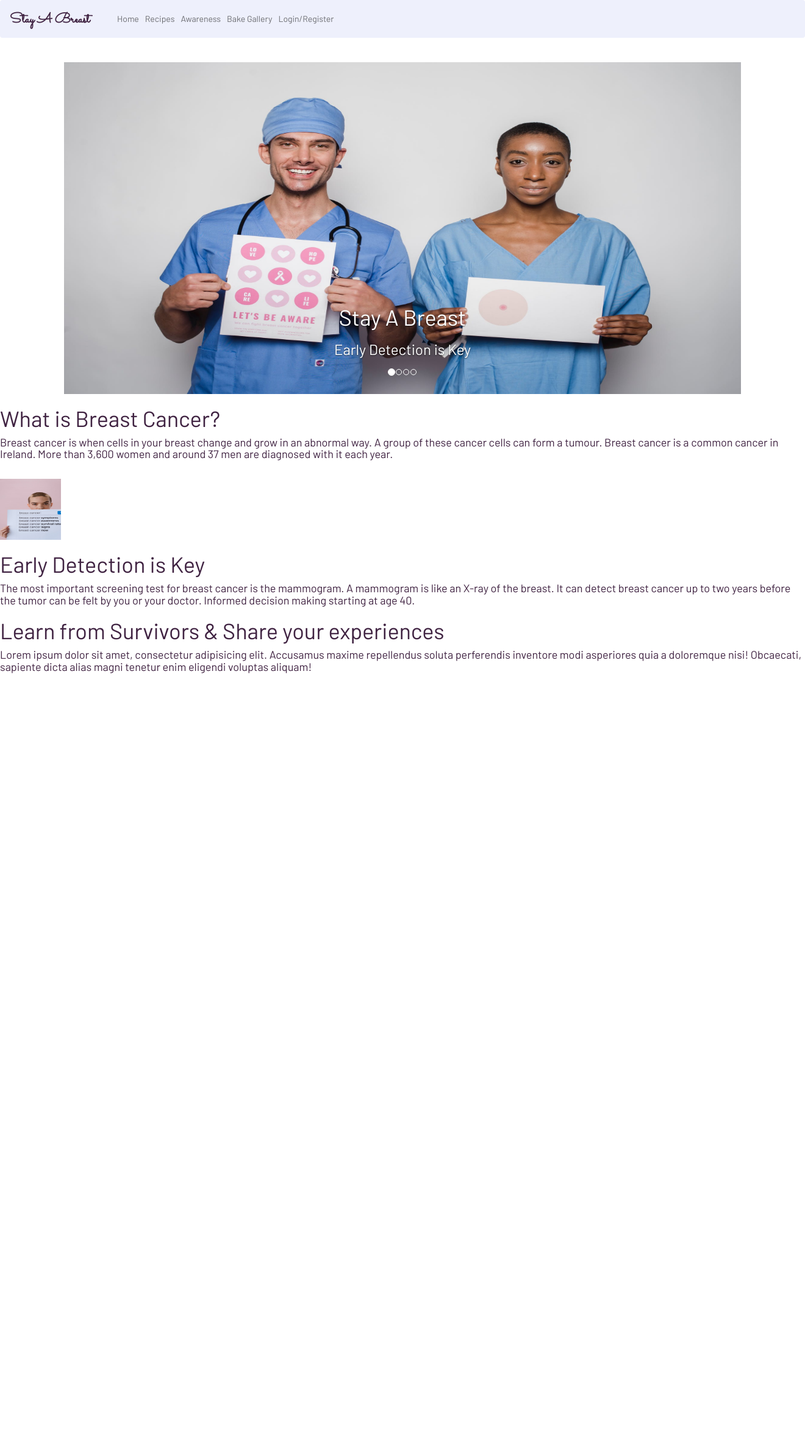
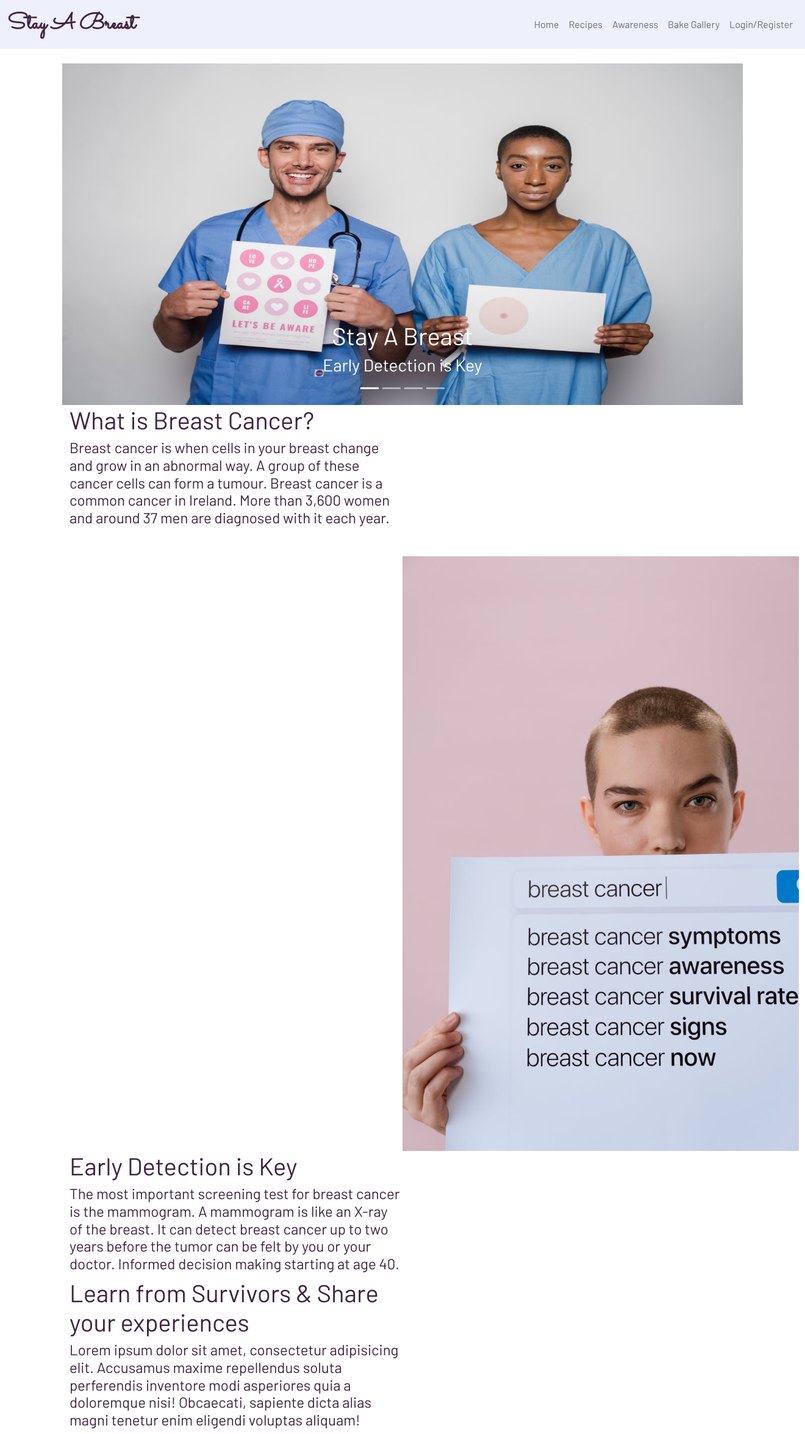
Before and after one commit to Sharon-B/BreastCancerAwarenessBakingApp, a Flask app: page / in a window 1320 px wide. Shown: the whole page at 61% size. Before the commit the page ends 1104 px from the top, so only its background shows below. Run offline with Flask 2, Linux system fonts and the light colour scheme; data that the repository does not hold is empty; some libraries are stand-ins or nearby versions.

Commit message:
Add new Carousel & edit content on index.html

```diff
--- a/static/css/style.css
+++ b/static/css/style.css
@@ -92,14 +92,23 @@ footer {
     margin: 10px;
 }
 
-.carousel-inner > .item > img,
-.carousel-inner > .item > a > img {
+.carousel-item > img {
   width: 100%;
   margin: 0;
-  height: 68vh!important;
+  height: 70vh!important;
+}
+.carousel-item {
+    height: 70vh;
+    width: 100%;
+    margin: 0;
+}
+
+.carousel-caption {
+    position: absolute;
 }
 
 .aware-img1 {
-    height: 100px!important;
-    width: 100px;
+    margin-top: 1rem;
+    height: 1000px!;
+    width: 650px;
 }
--- a/templates/base.html
+++ b/templates/base.html
@@ -20,7 +20,6 @@
     <!-- Bootstrap Stylesheet-->
     <link href="https://cdn.jsdelivr.net/npm/bootstrap@5.1.3/dist/css/bootstrap.min.css" rel="stylesheet"
         integrity="sha384-1BmE4kWBq78iYhFldvKuhfTAU6auU8tT94WrHftjDbrCEXSU1oBoqyl2QvZ6jIW3" crossorigin="anonymous">
-    <link rel="stylesheet" href="https://maxcdn.bootstrapcdn.com/bootstrap/3.4.1/css/bootstrap.min.css">
     <title>Stay A Breast</title>
 </head>
 
--- a/templates/index.html
+++ b/templates/index.html
@@ -1,10 +1,5 @@
 {% extends "base.html" %}
 {% block content %}
-<meta name="viewport" content="width=device-width, initial-scale=1">
-<link rel="stylesheet" href="https://maxcdn.bootstrapcdn.com/bootstrap/3.4.1/css/bootstrap.min.css">
-<script src="https://ajax.googleapis.com/ajax/libs/jquery/3.5.1/jquery.min.js"></script>
-<script src="https://maxcdn.bootstrapcdn.com/bootstrap/3.4.1/js/bootstrap.min.js"></script>
-</head>
 <body>
 
 <div class="container">
@@ -18,62 +13,75 @@
       <li data-target="#myCarousel" data-slide-to="3"></li>
     </ol>
     <!-- Wrapper for slides -->
-    <div class="carousel-inner" role="listbox">
-
-      <div class="item active">
-        <img src="/static/images/2.jpeg" alt="Dr & Cancer patient spreading awareness" width="560" height="345">
-        <div class="carousel-caption">
+<div id="carouselExampleCaptions" class="carousel slide" data-bs-ride="carousel">
+  <div class="carousel-indicators">
+    <button type="button" data-bs-target="#carouselExampleCaptions" data-bs-slide-to="0" class="active" aria-current="true" aria-label="Slide 1"></button>
+    <button type="button" data-bs-target="#carouselExampleCaptions" data-bs-slide-to="1" aria-label="Slide 2"></button>
+    <button type="button" data-bs-target="#carouselExampleCaptions" data-bs-slide-to="2" aria-label="Slide 3"></button>
+    <button type="button" data-bs-target="#carouselExampleCaptions" data-bs-slide-to="3" aria-label="Slide 4"></button>
+  </div>
+  <div class="carousel-inner">
+    <div class="carousel-item active">
+      <img src="/static/images/2.jpeg" class="d-block w-100" alt="Dr & Cancer patient spreading awareness">
+      <div class="carousel-caption d-none d-md-block">
         <h1>Stay A Breast</h1>
         <h3>Early Detection is Key</h3>
       </div>
     </div>
-
-      <div class="item">
-        <img src="/static/images/4.jpg" alt="Baking happily with family" width="560" height="345">
-        <div class="carousel-caption">
+    <div class="carousel-item">
+      <img src="/static/images/4.jpg" class="d-block w-100" alt="Baking happily with family">
+      <div class="carousel-caption d-none d-md-block">
         <h1>Stay A Breast</h1>
         <h3>Discuss while baking with friends & family</h3>
       </div>
     </div>
-
-      <div class="item">
-        <img src="/static/images/3.jpeg" alt="Family sharing the joy of baking" width="460" height="345">
-        <div class="carousel-caption">
+    <div class="carousel-item">
+      <img src="/static/images/3.jpeg" class="d-block w-100" alt="Family sharing the joy of baking">
+      <div class="carousel-caption d-none d-md-block">
         <h1>Stay A Breast</h1>
         <h3>Share your experiences</h3>
       </div>
     </div>
-
-      <div class="item">
-        <img src="/static/images/5.jpg" alt="Hands reaching out to connect with other breast cancer survivors" width="460" height="345">
-        <div class="carousel-caption">
+    <div class="carousel-item">
+      <img src="/static/images/5.jpg" class="d-block w-100" alt="Hands reaching out to connect with other breast cancer survivors">
+      <div class="carousel-caption d-none d-md-block">
         <h1>Stay A Breast</h1>
         <h3>Learn from Survivors</h3>
       </div>
     </div>
-
   </div>
 </div>
-</div>
-<div>
+<div class="container">
+  <!-- <div class="row"> -->
+    <div class="col-sm-6">
+      <!-- <div class="row"> -->
+        <!-- <div class="col col-9"> -->
           <h1>What is Breast Cancer?</h1>
           <h4>Breast cancer is when cells in your breast change and grow in an abnormal way. A group of these cancer cells can form a tumour.
-
-    Breast cancer is a common cancer in Ireland. More than 3,600 women and around 37 men are diagnosed with it each year. </h4>
-    <br>
-    <div>
+            Breast cancer is a common cancer in Ireland. More than 3,600 women and around 37 men are diagnosed with it each year. </h4><br>
+        </div>
+        <div class="col offset-md-6">
           <img src="/static/images/1.jpeg" class="aware-img1" alt="Awareness image">
         </div>
+        <div class="w-100"></div>
+        <div class="col col-6">
           <h1>Early Detection is Key</h1>
            <h4>The most important screening test for breast cancer is the mammogram. A mammogram is like an X-ray of the breast.
                  It can detect breast cancer up to two years before the tumor can be felt by you or your doctor. Informed decision making
                  starting at age 40.</h4>
-
+        </div>
+        <div class="w-100"></div>
+        <div class="col col-6">
+          <!-- <div class="row"> -->
               <h1>Learn from Survivors & Share your experiences</h1>
               <h4>Lorem ipsum dolor sit amet, consectetur adipisicing elit. Accusamus maxime repellendus soluta perferendis inventore
                modi asperiores quia a doloremque nisi! Obcaecati, sapiente dicta alias magni tenetur enim eligendi voluptas aliquam!</h4>
-
-
+            </div>
+            <div class="w-100"></div>
+      </div>
+    </div>
+  </div>
+</div>
 {% for recipe in recipes %}
     {{ recipe.recipe_name }}
     {{ recipe.recipe_description }}
```
Lines whose indentation alone changed are shown as unchanged.
